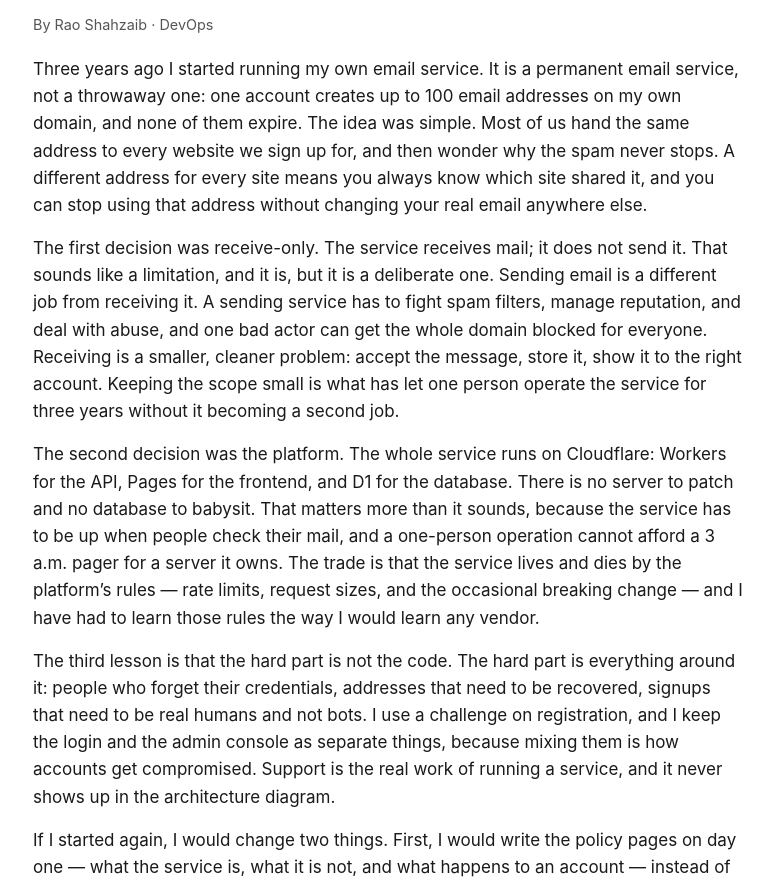
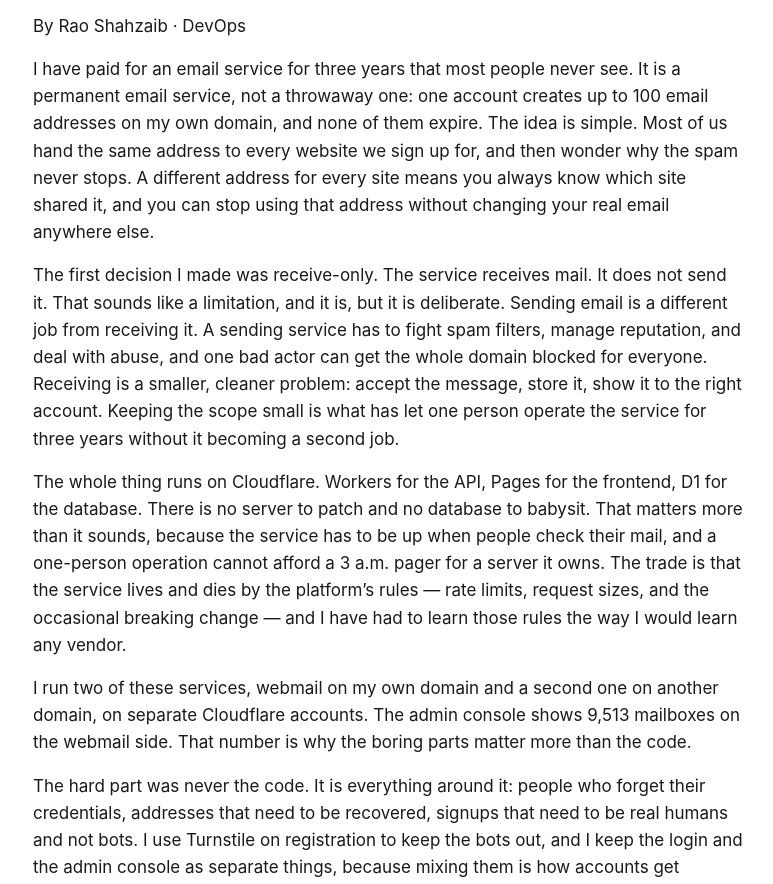
Before and after one commit to ShahzaibRao/raoshahzaib-site, an Astro site: page /blog/running-your-own-email in a window 1280 px wide. Shown: the part 204-1088 px from the top of the page, without its empty margins (251-1024 px from the left). Built offline with nearby package versions, Linux system fonts and the light colour scheme; Astro itself is replaced by a stand-in of ours.

Commit message:
Rewrite running-your-own-email in first-person voice with real project details (humanize, remove AI feel)

```diff
--- a/src/content/blog/running-your-own-email.md
+++ b/src/content/blog/running-your-own-email.md
@@ -4,9 +4,16 @@ description: "Three years of operating a permanent email service on Cloudflare:
 slug: "running-your-own-email"
 ---
 
-<p class="meta">By Rao Shahzaib &middot; DevOps</p>
-<p>Three years ago I started running my own email service. It is a permanent email service, not a throwaway one: one account creates up to 100 email addresses on my own domain, and none of them expire. The idea was simple. Most of us hand the same address to every website we sign up for, and then wonder why the spam never stops. A different address for every site means you always know which site shared it, and you can stop using that address without changing your real email anywhere else.</p>
-<p>The first decision was receive-only. The service receives mail; it does not send it. That sounds like a limitation, and it is, but it is a deliberate one. Sending email is a different job from receiving it. A sending service has to fight spam filters, manage reputation, and deal with abuse, and one bad actor can get the whole domain blocked for everyone. Receiving is a smaller, cleaner problem: accept the message, store it, show it to the right account. Keeping the scope small is what has let one person operate the service for three years without it becoming a second job.</p>
-<p>The second decision was the platform. The whole service runs on Cloudflare: Workers for the API, Pages for the frontend, and D1 for the database. There is no server to patch and no database to babysit. That matters more than it sounds, because the service has to be up when people check their mail, and a one-person operation cannot afford a 3 a.m. pager for a server it owns. The trade is that the service lives and dies by the platform&rsquo;s rules &mdash; rate limits, request sizes, and the occasional breaking change &mdash; and I have had to learn those rules the way I would learn any vendor.</p>
-<p>The third lesson is that the hard part is not the code. The hard part is everything around it: people who forget their credentials, addresses that need to be recovered, signups that need to be real humans and not bots. I use a challenge on registration, and I keep the login and the admin console as separate things, because mixing them is how accounts get compromised. Support is the real work of running a service, and it never shows up in the architecture diagram.</p>
-<p>If I started again, I would change two things. First, I would write the policy pages on day one &mdash; what the service is, what it is not, and what happens to an account &mdash; instead of adding them three years later when a reviewer asks for them. Second, I would decide the limits earlier and say them plainly: 100 addresses, receive-only, permanent while the account is active. Clear limits are a feature. They tell people exactly what they are getting, and they protect the service from being used as something it was never meant to be.</p>
+By Rao Shahzaib · DevOps
+
+I have paid for an email service for three years that most people never see. It is a permanent email service, not a throwaway one: one account creates up to 100 email addresses on my own domain, and none of them expire. The idea is simple. Most of us hand the same address to every website we sign up for, and then wonder why the spam never stops. A different address for every site means you always know which site shared it, and you can stop using that address without changing your real email anywhere else.
+
+The first decision I made was receive-only. The service receives mail. It does not send it. That sounds like a limitation, and it is, but it is deliberate. Sending email is a different job from receiving it. A sending service has to fight spam filters, manage reputation, and deal with abuse, and one bad actor can get the whole domain blocked for everyone. Receiving is a smaller, cleaner problem: accept the message, store it, show it to the right account. Keeping the scope small is what has let one person operate the service for three years without it becoming a second job.
+
+The whole thing runs on Cloudflare. Workers for the API, Pages for the frontend, D1 for the database. There is no server to patch and no database to babysit. That matters more than it sounds, because the service has to be up when people check their mail, and a one-person operation cannot afford a 3 a.m. pager for a server it owns. The trade is that the service lives and dies by the platform's rules — rate limits, request sizes, and the occasional breaking change — and I have had to learn those rules the way I would learn any vendor.
+
+I run two of these services, webmail on my own domain and a second one on another domain, on separate Cloudflare accounts. The admin console shows 9,513 mailboxes on the webmail side. That number is why the boring parts matter more than the code.
+
+The hard part was never the code. It is everything around it: people who forget their credentials, addresses that need to be recovered, signups that need to be real humans and not bots. I use Turnstile on registration to keep the bots out, and I keep the login and the admin console as separate things, because mixing them is how accounts get compromised. Support is the real work of running a service, and it never shows up in the architecture diagram.
+
+If I started again, I would change two things. First, I would write the policy pages on day one — what the service is, what it is not, and what happens to an account — instead of adding them three years later when a reviewer asks for them. Second, I would decide the limits earlier and say them plainly: 100 addresses, receive-only, permanent while the account is active. Clear limits are a feature. They tell people exactly what they are getting, and they protect the service from being used as something it was never meant to be.
```
